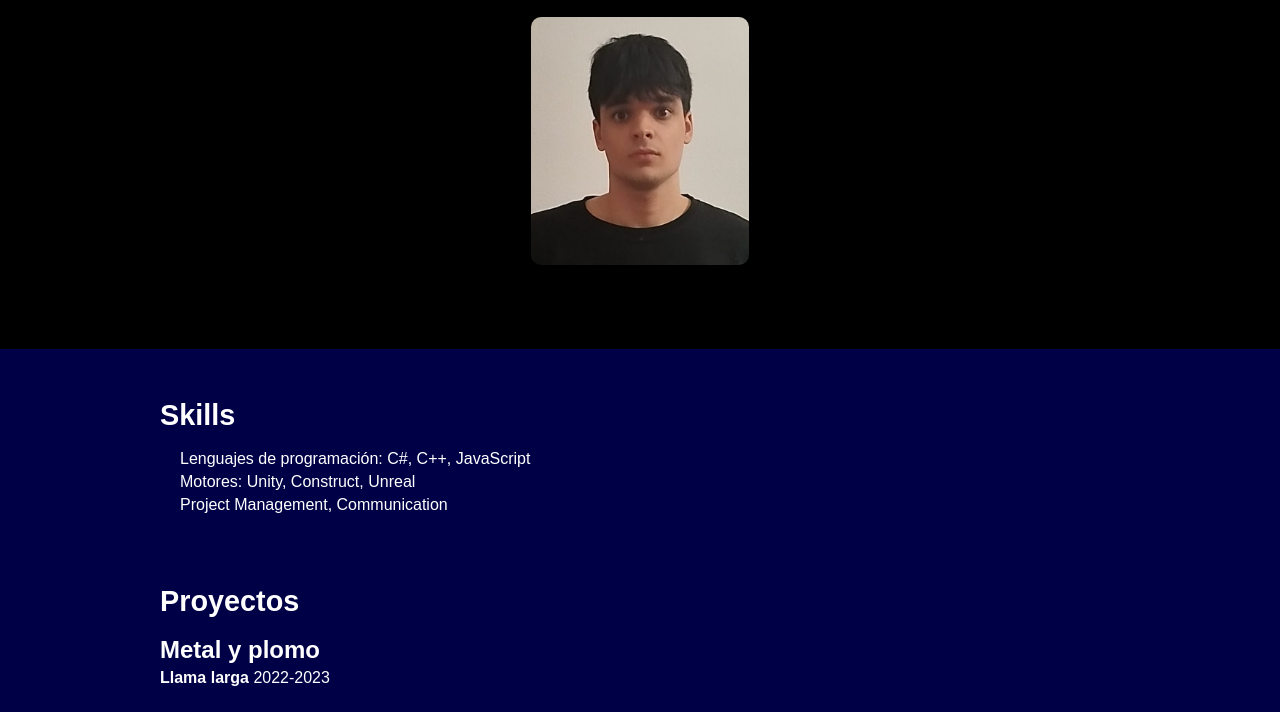
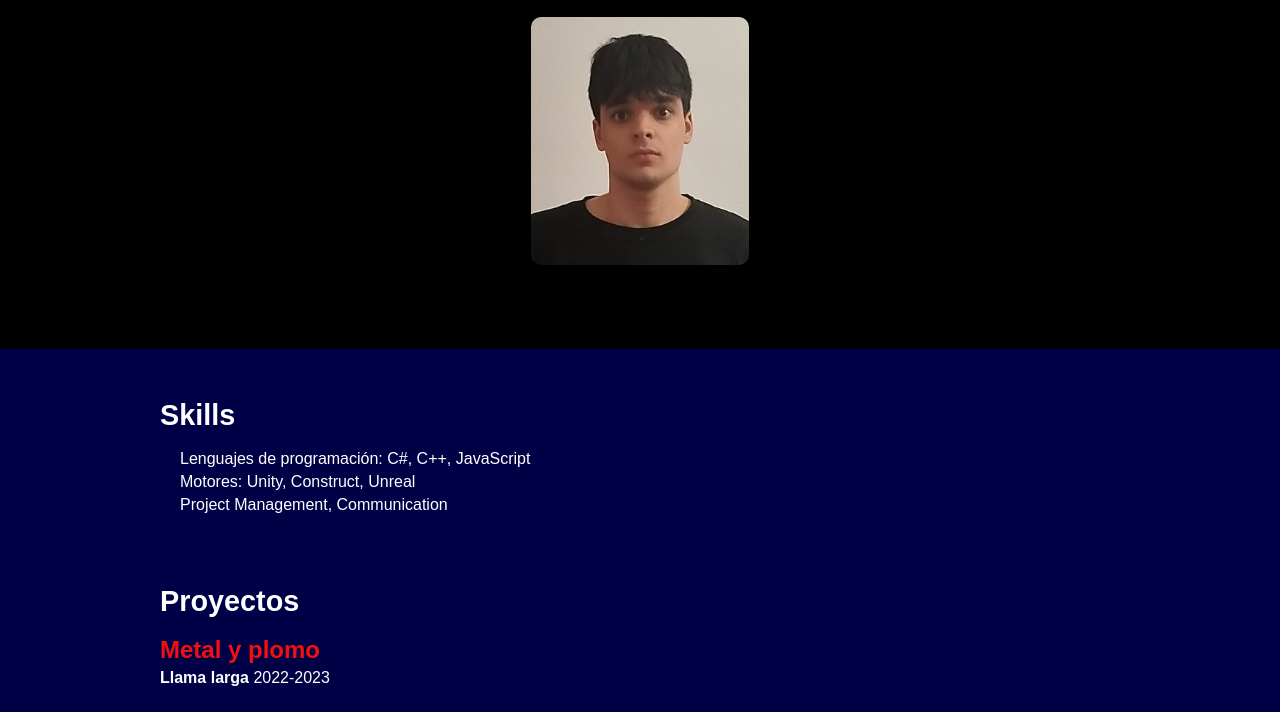
Before and after one commit to rodrigovargom/rodrigovargom.github.io, a plain HTML site: page index.html in a window 1280 px wide. Shown: the part 160-872 px from the top of the page. Drawn offline with Linux system fonts and the light colour scheme.

Commit message:
Update styles.css

```diff
--- a/styles.css
+++ b/styles.css
@@ -40,6 +40,9 @@ h2 {
     font-size: 1.8rem;
     margin-top: 30px;
     color: #ffffff;
+}
+h3{
+    color: #f30f0f;
 }
 
 ul {
@@ -88,6 +91,7 @@ footer {
 
 footer a {
     color: #ffeb3b;
+
     text-decoration: none;
 }
 
```
